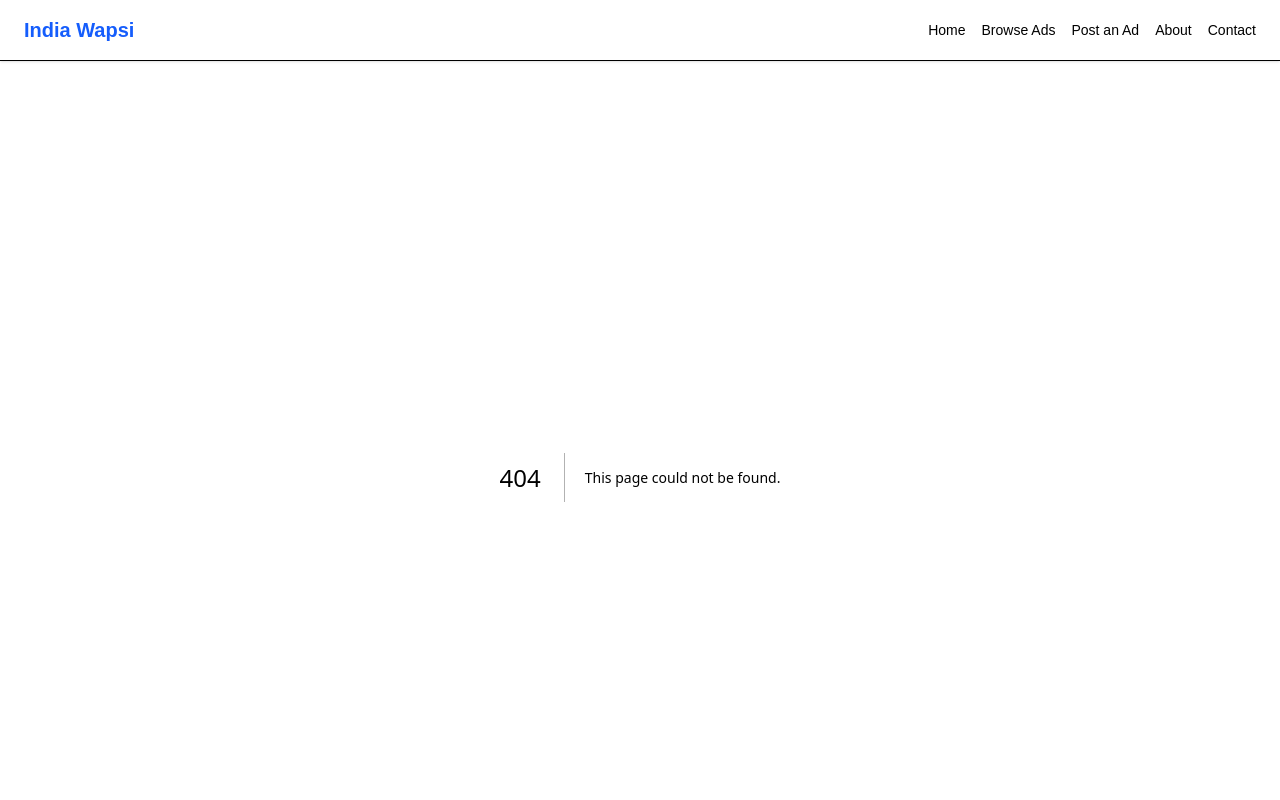
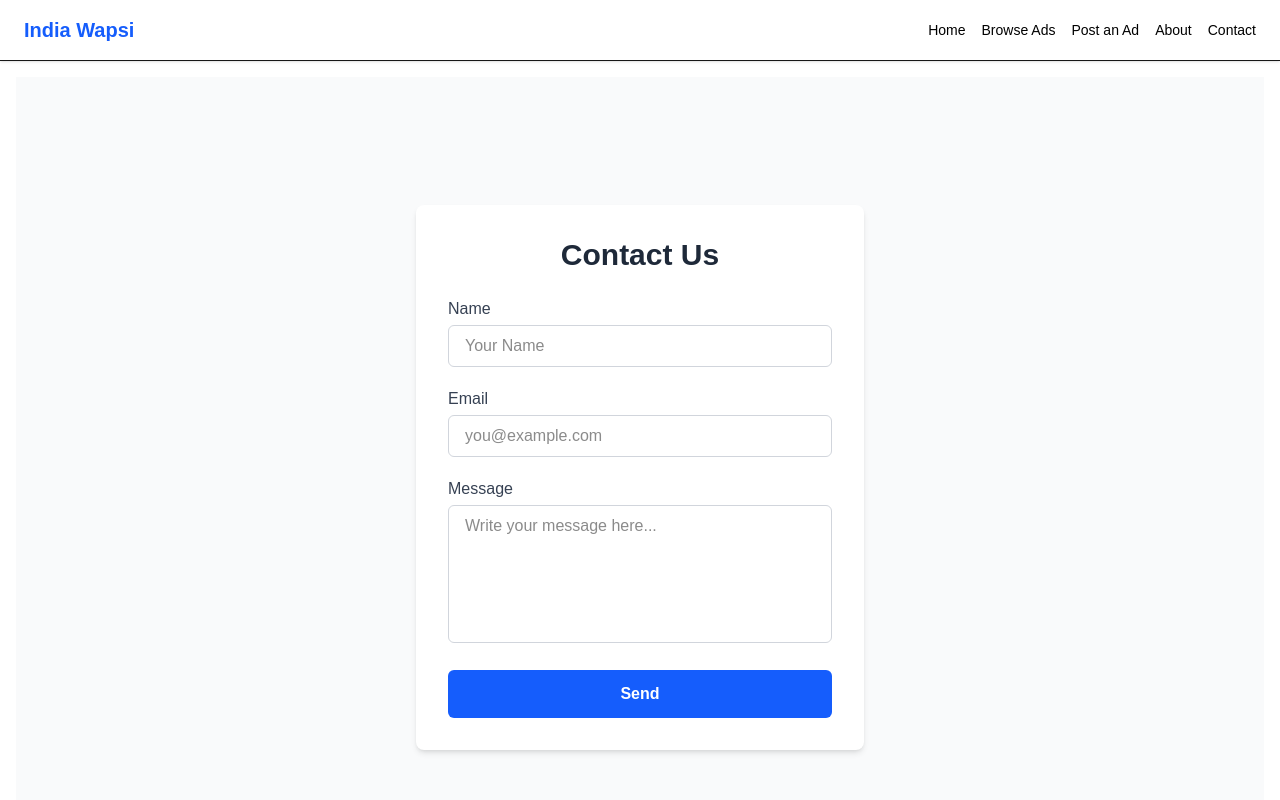
Before and after one commit to indiawapsi/india-wapsi-listings, a Next.js app: page /contact in a window 1280 px wide. Before the commit this address had no page. Shown: the top 800 px of the page. Built offline with nearby package versions, Linux system fonts and the light colour scheme.

Commit message:
Created contact form

```diff
--- /dev/null
+++ b/app/contact/page.tsx
@@ -0,0 +1,77 @@
+// app/contact/page.tsx
+export default function ContactPage() {
+  return (
+    <main className="min-h-screen bg-gray-50 flex items-center justify-center p-6">
+      <div className="bg-white shadow-md rounded-lg max-w-md w-full p-8">
+        <h1 className="text-3xl font-semibold text-gray-800 mb-6 text-center">
+          Contact Us
+        </h1>
+
+        <form
+          action="mailto:indiawapsi4@gmail.com"
+          method="POST"
+          encType="text/plain"
+          className="space-y-5"
+        >
+          <div>
+            <label
+              htmlFor="name"
+              className="block text-gray-700 font-medium mb-1"
+            >
+              Name
+            </label>
+            <input
+              type="text"
+              id="name"
+              name="name"
+              required
+              className="w-full px-4 py-2 border border-gray-300 rounded-md focus:outline-none focus:ring-2 focus:ring-blue-500 focus:border-blue-500"
+              placeholder="Your Name"
+            />
+          </div>
+
+          <div>
+            <label
+              htmlFor="email"
+              className="block text-gray-700 font-medium mb-1"
+            >
+              Email
+            </label>
+            <input
+              type="email"
+              id="email"
+              name="email"
+              required
+              className="w-full px-4 py-2 border border-gray-300 rounded-md focus:outline-none focus:ring-2 focus:ring-blue-500 focus:border-blue-500"
+              placeholder="you@example.com"
+            />
+          </div>
+
+          <div>
+            <label
+              htmlFor="message"
+              className="block text-gray-700 font-medium mb-1"
+            >
+              Message
+            </label>
+            <textarea
+              id="message"
+              name="message"
+              required
+              rows={5}
+              className="w-full px-4 py-2 border border-gray-300 rounded-md resize-none focus:outline-none focus:ring-2 focus:ring-blue-500 focus:border-blue-500"
+              placeholder="Write your message here..."
+            ></textarea>
+          </div>
+
+          <button
+            type="submit"
+            className="w-full bg-blue-600 text-white font-semibold py-3 rounded-md hover:bg-blue-700 transition"
+          >
+            Send
+          </button>
+        </form>
+      </div>
+    </main>
+  );
+}
```
